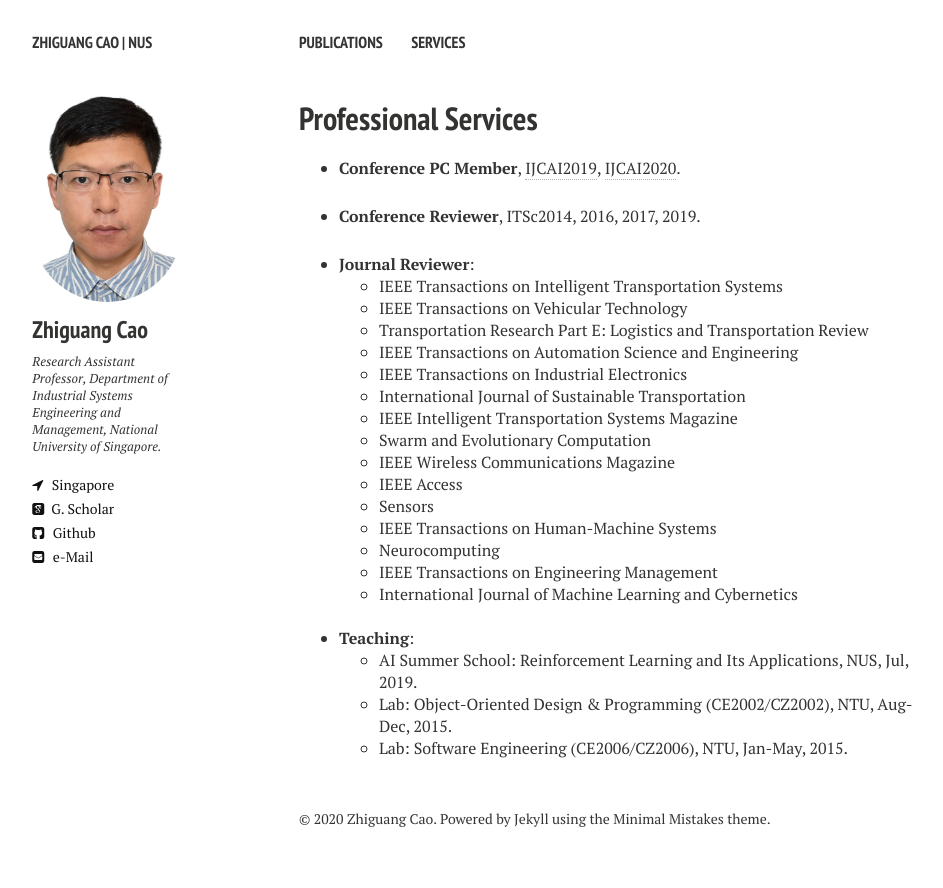
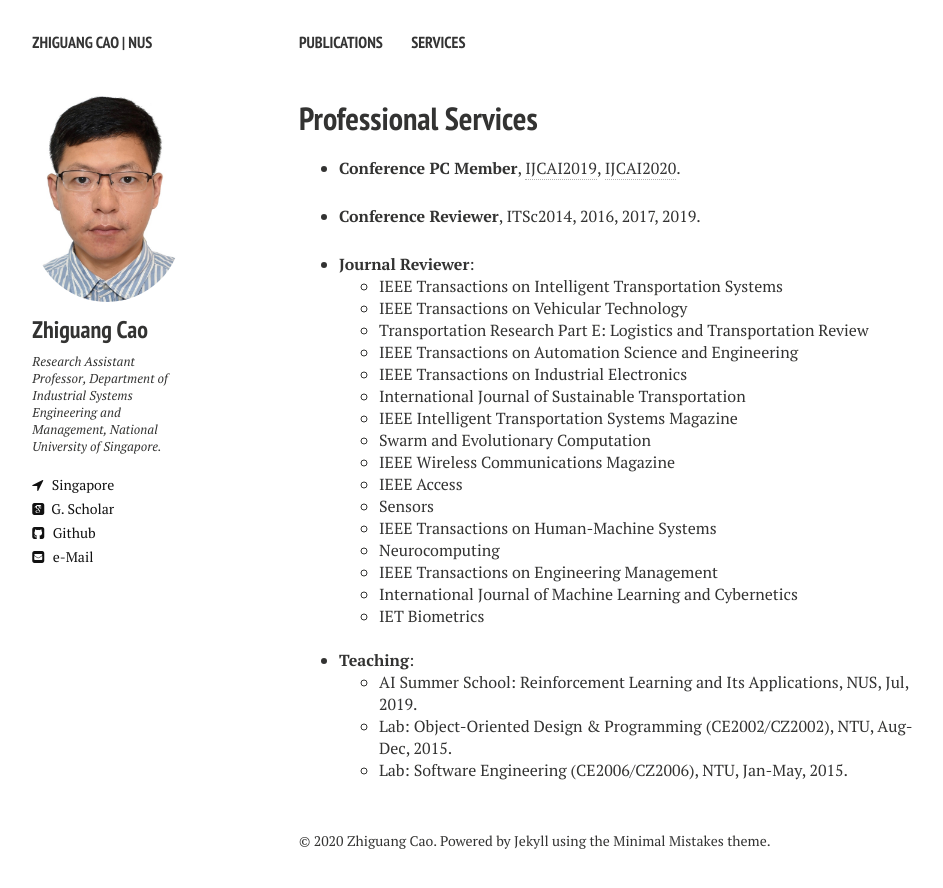
Before and after one commit to zhiguangcaosg/zhiguangcaosg.github.io, a Jekyll site: the page built from tools.md, in a window 1280 px wide. Shown: the top 888 px of the page, without its empty margins (21-964 px from the left). Built offline with Jekyll 4.4.1, drawn with Linux system fonts in a browser that asks for light colours; nearby versions of some CDN libraries.

Commit message:
Update tools.md

```diff
--- a/tools.md
+++ b/tools.md
@@ -61,6 +61,8 @@ comments: false
 	</li>
 	<li> International Journal of Machine Learning and Cybernetics
 	</li>
+	<li> IET Biometrics
+	</li>
 	</ul>
 </li>
 <br>
```
